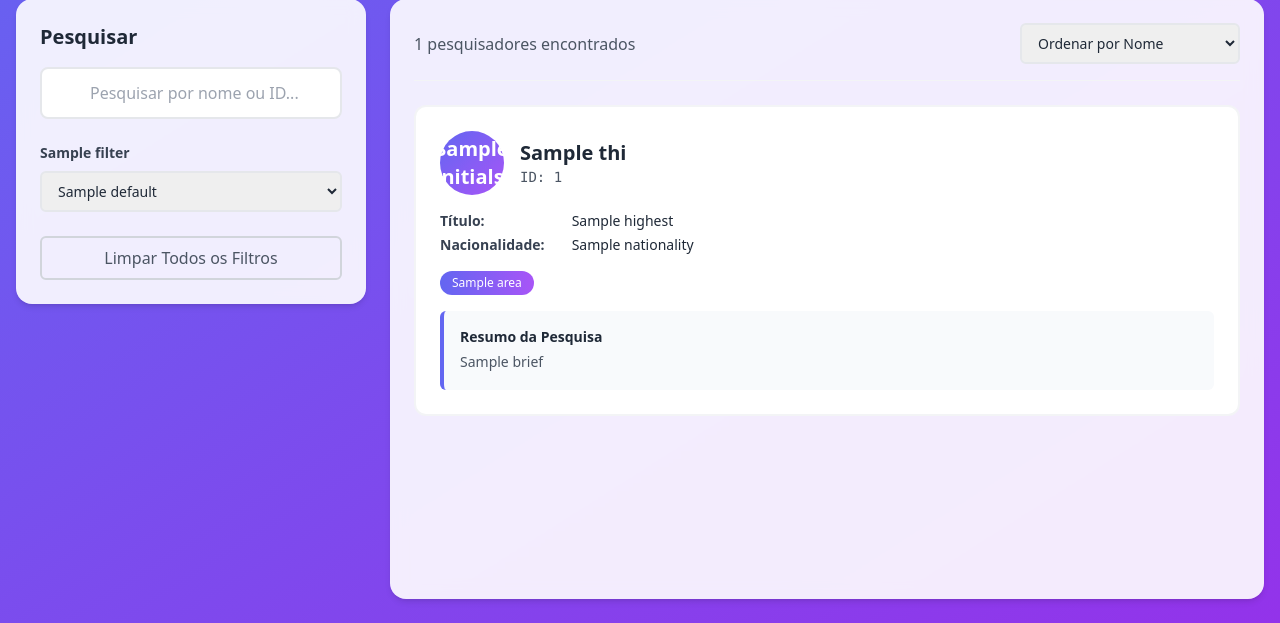
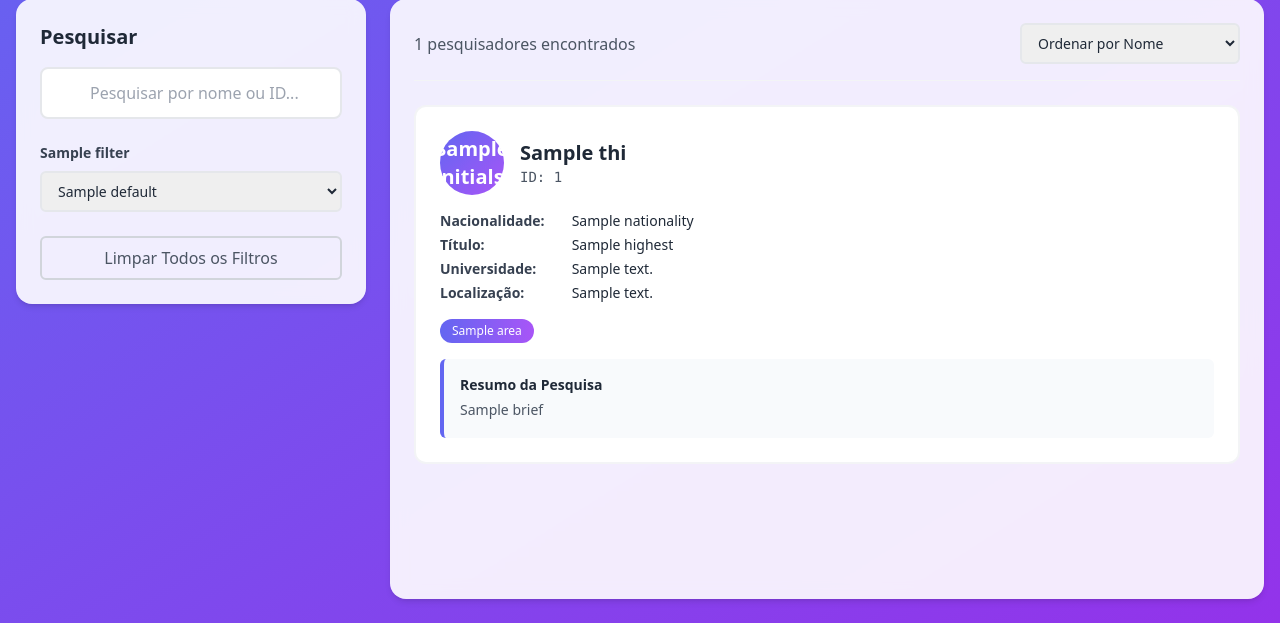
Before and after one commit to rickbarretto-edu/vitae, a Python web app: template vitae/features/researchers/templates/search.html in a window 1280 px wide. Shown: the part 189-812 px from the top of the page. Run offline with Jinja, Linux system fonts and the light colour scheme; the template is opened without the code that fills it: most values are stand-ins (such as "Sample title", 1, 10 or a date in 2020); some libraries are stand-ins or nearby versions.

Commit message:
Display Address and University only when Address exists

```diff
--- a/vitae/features/researchers/templates/components/researcher_card.html
+++ b/vitae/features/researchers/templates/components/researcher_card.html
@@ -10,12 +10,18 @@
   </div>
 
   <div class="mb-4 space-y-1 text-sm">
+    <div><span class="font-semibold text-gray-700 w-32 inline-block">Nacionalidade:</span> {{ researcher.this.nationality }}</div>
     <div><span class="font-semibold text-gray-700 w-32 inline-block">Título:</span> {{ researcher.curriculum.titles.highest }}</div>
-    <div><span class="font-semibold text-gray-700 w-32 inline-block">Nacionalidade:</span> {{ researcher.this.nationality }}</div>
+    {% if researcher.address  %}
+      <div><span class="font-semibold text-gray-700 w-32 inline-block">Universidade:</span> {{ researcher.address }}</div>
+      <div><span class="font-semibold text-gray-700 w-32 inline-block">Localização:</span> {{ researcher.address }}</div>
+    {% else %}
+      <div><span class="font-semibold text-gray-700 w-32 inline-block">Universidade:</span> Sem associação.</div>
+    {% endif  %}
   </div>
 
   <div class="flex flex-wrap gap-2 my-3">
-    {% for area in r.research_areas %}
+    {% for area in researcher.research_areas %}
     <span class="bg-gradient-to-r from-indigo-500 to-purple-500 text-white text-xs font-medium px-3 py-1 rounded-full">{{ area }}</span>
     {% endfor %}
   </div>
```
